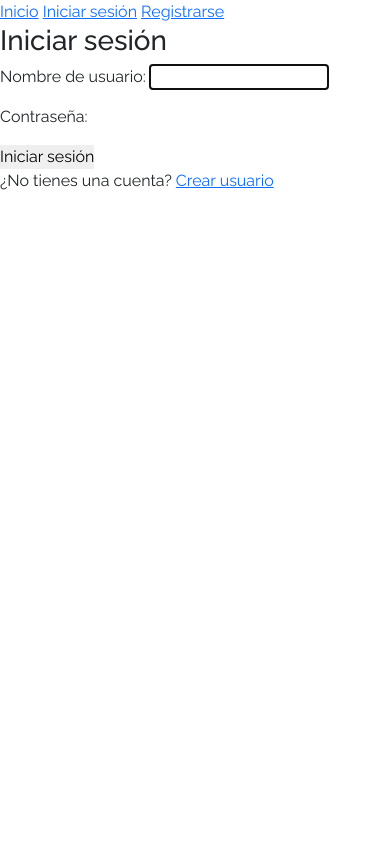
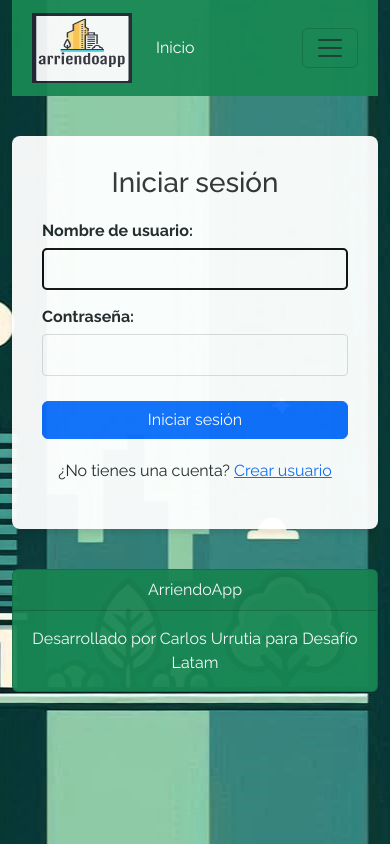
Before and after one commit to cfurrutia/M7_inmueble_django, a Django app: page /accounts/login/ in a window 390 px wide. Run offline with Django 5.2, Linux system fonts and the light colour scheme; parts of the project's set-up code (start-up, migrations or seed data) failed here and were passed over.

Commit message:
cambios en html

```diff
--- a/arriendoapp/forms.py
+++ b/arriendoapp/forms.py
@@ -40,9 +40,12 @@ class CrearUsuarioForm(UserCreationForm):
         return user
 
 class UsuarioEditForm(forms.ModelForm):
+    email = forms.EmailField(required=True)
+
     class Meta:
         model = Usuario
-        fields = ['nombres', 'apellidos', 'rut', 'direccion', 'telefono']
+        fields = ['nombres', 'apellidos', 'rut', 'direccion', 'telefono', 'tipo_usuario', 'email']
+
     def __init__(self, *args, **kwargs):
         super().__init__(*args, **kwargs)
         if self.instance.user:
--- a/arriendoapp/static/css/styles.css
+++ b/arriendoapp/static/css/styles.css
@@ -6,15 +6,126 @@
 
 body {
     font-family: "Raleway", sans-serif;
+    opacity: 0.95;
+    background: url("/static/fondo.jpg") 99% 0 repeat fixed;
 }
 
-.nav-link:hover {
-    color: #363fbec0 !important;
-
+.navbar .nav-link {
+    color: rgb(146, 167, 144);
+    transition: color 0.3s ease;
 }
 
+.navbar .nav-link:hover {
+    color: black;
+}
+
+.navbar button.nav-link {
+    color: rgb(180, 169, 169);
+    transition: color 0.3s ease;
+}
+
+.content-container {
+    background-color: white;
+    border-radius: 8px;
+    box-shadow: 0 4px 6px rgba(0, 0, 0, 0.1);
+    padding: 20px;
+    margin-top: 20px;
+    margin-bottom: 20px;
+}
+
+.inmuebles-grid {
+    display: grid;
+    grid-template-columns: repeat(auto-fill, minmax(250px, 1fr));
+    gap: 20px;
+}
+
+.inmueble-card {
+    background-color: #f8f9fa;
+    border: 1px solid #dee2e6;
+    border-radius: 4px;
+    padding: 15px;
+    transition: box-shadow 0.3s ease;
+}
+
+.inmueble-card:hover {
+    box-shadow: 0 4px 8px rgba(0, 0, 0, 0.1);
+}
+
+.inmueble-card h2 {
+    font-size: 1.2rem;
+    margin-bottom: 10px;
+}
+
+.inmueble-card p {
+    font-size: 0.9rem;
+    margin-bottom: 8px;
+}
+
+.inmueble-card .btn {
+    width: 100%;
+}
+
+@media (max-width: 768px) {
+    .inmuebles-grid {
+        grid-template-columns: 1fr;
+    }
+}
+.auth-container {
+    background-color: white;
+    border-radius: 8px;
+    box-shadow: 0 4px 6px rgba(0, 0, 0, 0.1);
+    padding: 30px;
+    max-width: 400px;
+    margin: 40px auto;
+}
+
+.auth-title {
+    text-align: center;
+    margin-bottom: 20px;
+    color: #333;
+}
+
+.auth-form {
+    display: flex;
+    flex-direction: column;
+}
+
+.auth-form p {
+    margin-bottom: 15px;
+}
+
+.auth-form label {
+    font-weight: bold;
+    margin-bottom: 5px;
+    display: block;
+}
+
+.auth-form input[type="text"],
+.auth-form input[type="password"],
+.auth-form input[type="email"] {
+    width: 100%;
+    padding: 8px;
+    border: 1px solid #ddd;
+    border-radius: 4px;
+}
+
+.auth-form button {
+    margin-top: 10px;
+}
+
+.auth-link {
+    text-align: center;
+    margin-top: 20px;
+}
+
+.btn-block {
+    display: block;
+    width: 100%;
+}
+
+
 .form-control {
-    border: 2px solid orange;
+    border: 2px solid green;
     border-radius: 5px;
     padding: 5px;
 }
--- a/arriendoapp/templates/agregar_inmueble.html
+++ b/arriendoapp/templates/agregar_inmueble.html
@@ -8,5 +8,4 @@
     {{ form.as_p }}
     <button type="submit">Agregar Inmueble</button>
 </form>
-<script src="{% static 'js/script.js' %}"></script>
 {% endblock %}
--- a/arriendoapp/templates/base.html
+++ b/arriendoapp/templates/base.html
@@ -5,26 +5,26 @@
     <meta charset="utf-8" />
     <meta name="viewport" content="width=device-width, initial-scale=1" />
     <title>Bienvenido</title>
-    <link href="https://fonts.googleapis.com/css2?family=Raleway:ital,wght@0,100..900;1,100..900&display=swap" rel="stylesheet" />
-    <link href="https://cdn.jsdelivr.net/npm/bootstrap@5.3.3/dist/css/bootstrap.min.css" rel="stylesheet" integrity="sha384-QWTKZyjpPEjISv5WaRU9OFeRpok6YctnYmDr5pNlyT2bRjXh0JMhjY6hW+ALEwIH" crossorigin="anonymous" />
-    <link href="{% static 'css/styles.css' %}" rel="stylesheet" />
+    <link href="https://fonts.googleapis.com/css2?family=Raleway:ital,wght@0,100..900;1,100..900&display=swap"
+        rel="stylesheet">
+    <link href="https://cdn.jsdelivr.net/npm/bootstrap@5.3.3/dist/css/bootstrap.min.css" rel="stylesheet" integrity="sha384-QWTKZyjpPEjISv5WaRU9OFeRpok6YctnYmDr5pNlyT2bRjXh0JMhjY6hW+ALEwIH" crossorigin="anonymous">
+    <link href="{% static 'css/styles.css' %}" rel="stylesheet">
     <script src="{% static 'js/script.js' %}"></script>
   </head>
   <body>
-    <nav>
-      <a href="{% url 'lista_inmuebles' %}">Inicio</a>
-      {% if user.is_authenticated %}
-        <span>Hola, {{ user.username }}</span>
-        <a href="{% url 'logout' %}">Cerrar sesión</a>
-      {% else %}
-        <a href="{% url 'login' %}">Iniciar sesión</a>
-        <a href="{% url 'crear_usuario' %}">Registrarse</a>
-      {% endif %}
-    </nav>
+    <div class="container flex">
+      {% block 'navbar' %}
+        {% include 'navbar.html' %}
+      {% endblock %}
 
-    {% block 'content' %}
+      {% block 'content' %}
+        <h1>Contenido</h1>
+      {% endblock %}
 
-    {% endblock %}
+      {% block 'footer' %}
+        {% include 'footer.html' %}
+      {% endblock %}
+    </div>
 
     <script src="https://cdn.jsdelivr.net/npm/bootstrap@5.3.3/dist/js/bootstrap.bundle.min.js" integrity="sha384-YvpcrYf0tY3lHB60NNkmXc5s9fDVZLESaAA55NDzOxhy9GkcIdslK1eN7N6jIeHz" crossorigin="anonymous"></script>
     <script src="https://code.jquery.com/jquery-3.7.1.js" integrity="sha256-eKhayi8LEQwp4NKxN+CfCh+3qOVUtJn3QNZ0TciWLP4=" crossorigin="anonymous"></script>
--- /dev/null
+++ b/arriendoapp/templates/footer.html
@@ -0,0 +1,10 @@
+{% load static %}
+
+<footer class="card text-center text-white bg-success">
+  <div class="card-header">
+    ArriendoApp
+  </div>
+  <div class="card-body">
+    <p class="card-text">Desarrollado por Carlos Urrutia para Desafío Latam</p>
+  </div>
+</footer>
--- a/arriendoapp/templates/lista_inmuebles.html
+++ b/arriendoapp/templates/lista_inmuebles.html
@@ -1,7 +1,8 @@
 {% extends 'base.html' %}
 
 {% block 'content' %}
-<h1>Listado de Inmuebles</h1>
+<div class="content-container">
+    <h3 class="mb-4">Listado de arriendo en arriendoapp</h3>
     <div class="inmuebles-grid">
         {% for inmueble in inmuebles %}
         <div class="inmueble-card">
@@ -15,4 +16,5 @@
         <p>No hay inmuebles disponibles.</p>
         {% endfor %}
     </div>
+</div>
 {% endblock %}
--- /dev/null
+++ b/arriendoapp/templates/navbar.html
@@ -0,0 +1,42 @@
+{% load static %}
+
+<nav class="navbar navbar-expand-lg navbar-light bg-success p-2">
+    <div class="container-fluid">
+        <div class="d-flex align-items-center">
+            <a href="{% url 'lista_inmuebles' %}" class="navbar-brand d-flex align-items-center">
+                <img src="{% static 'arriendoapp.png' %}" alt="Logo" width="100" height="70" class="me-2">
+            </a>
+            <a href="{% url 'lista_inmuebles' %}" class="nav-link text-white">Inicio</a>
+        </div>
+
+        <button class="navbar-toggler" type="button" data-bs-toggle="collapse" data-bs-target="#navbarNav" aria-controls="navbarNav" aria-expanded="false" aria-label="Toggle navigation">
+            <span class="navbar-toggler-icon"></span>
+        </button>
+
+        <div class="collapse navbar-collapse justify-content-end" id="navbarNav">
+            <ul class="navbar-nav">
+                {% if user.is_authenticated %}
+                    <li class="nav-item">
+                        <a href="{% url 'editar_perfil' %}" class="nav-link text-white">Editar perfil</a>
+                    </li>
+                    <li class="nav-item">
+                        <a href="{% url 'agregar_inmueble' %}" class="nav-link text-white">Agregar inmueble</a>
+                    </li>
+                    <li class="nav-item">
+                        <form method="post" action="{% url 'logout' %}" class="d-inline">
+                            {% csrf_token %}
+                            <button type="submit" class="nav-link text-white bg-transparent border-0">Cerrar sesión</button>
+                        </form>
+                    </li>
+                {% else %}
+                    <li class="nav-item">
+                        <a href="{% url 'login' %}" class="nav-link text-white">Iniciar sesión</a>
+                    </li>
+                    <li class="nav-item">
+                        <a href="{% url 'crear_usuario' %}" class="nav-link text-white">Registrarse</a>
+                    </li>
+                {% endif %}
+            </ul>
+        </div>
+    </div>
+</nav>
--- a/arriendoapp/templates/registration/login.html
+++ b/arriendoapp/templates/registration/login.html
@@ -1,11 +1,13 @@
 {% extends 'base.html' %}
 
 {% block 'content' %}
-<h1>Iniciar sesión</h1>
-<form method="post" action="{% url 'login' %}">
-    {% csrf_token %}
-    {{ form.as_p }}
-    <button type="submit">Iniciar sesión</button>
-</form>
-<p>¿No tienes una cuenta? <a href="{% url 'crear_usuario' %}">Crear usuario</a></p>
+<div class="auth-container">
+    <h1 class="auth-title">Iniciar sesión</h1>
+    <form method="post" action="{% url 'login' %}" class="auth-form">
+        {% csrf_token %}
+        {{ form.as_p }}
+        <button type="submit" class="btn btn-primary btn-block">Iniciar sesión</button>
+    </form>
+    <p class="auth-link">¿No tienes una cuenta? <a href="{% url 'crear_usuario' %}">Crear usuario</a></p>
+</div>
 {% endblock %}
--- a/arriendoapp/urls.py
+++ b/arriendoapp/urls.py
@@ -3,7 +3,6 @@ from . import views
 
 urlpatterns = [
 
-    #path('', views.home, name='home'),
     path('', views.lista_inmuebles, name='lista_inmuebles'),
     path('inmueble/<int:inmueble_id>/', views.detalle_inmueble, name='detalle_inmueble'),
     path('crear_usuario/', views.crear_usuario, name='crear_usuario'),
@@ -11,4 +10,5 @@ urlpatterns = [
     path('agregar_inmueble/', views.agregar_inmueble, name='agregar_inmueble'),
     path('obtener_comunas/', views.obtener_comunas, name='obtener_comunas'),
     path('solicitar_arriendo/<int:inmueble_id>/', views.solicitar_arriendo, name='solicitar_arriendo'),
+
 ]
--- a/proyectomodulo7/settings.py
+++ b/proyectomodulo7/settings.py
@@ -107,7 +107,7 @@ AUTH_PASSWORD_VALIDATORS = [
 # Internationalization
 # https://docs.djangoproject.com/en/5.0/topics/i18n/
 
-LANGUAGE_CODE = 'es-cl'
+LANGUAGE_CODE = 'es'
 
 TIME_ZONE = 'America/Santiago'
 
@@ -120,9 +120,10 @@ USE_TZ = True
 # https://docs.djangoproject.com/en/5.0/howto/static-files/
 
 STATIC_URL = 'static/'
-LOGIN_REDIRECT_URL = 'perfil'
 
 # Default primary key field type
 # https://docs.djangoproject.com/en/5.0/ref/settings/#default-auto-field
 
+LOGIN_REDIRECT_URL = '/perfil'
+LOGOUT_REDIRECT_URL = '/'
 DEFAULT_AUTO_FIELD = 'django.db.models.BigAutoField'
```
Also changed, not shown: arriendoapp/templates/crear_usuario.html (+8 -6 lines), arriendoapp/templates/logout.html (added, +15 -0 lines), arriendoapp/views.py (+16 -1 lines), arriendoapp/models.py (line endings or trailing spaces), arriendoapp/static/arriendoapp.png (added), arriendoapp/static/fondo.jpg (added). Lines whose indentation alone changed are shown as unchanged.
